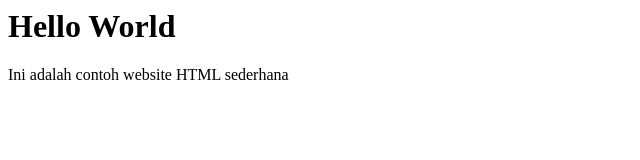
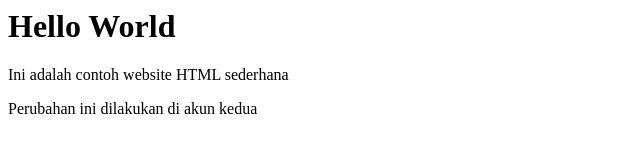
Before and after one commit to dayuariefin12/web-sederhana, a plain HTML site: page index.html in a window 1280 px wide. Shown: the whole page, without its empty margins (0-640 px from the left). Drawn offline with Linux system fonts and the light colour scheme.

Commit message:
update akun2

```diff
--- a/index.html
+++ b/index.html
@@ -5,5 +5,6 @@
   <body>
     <h1>Hello World</h1>
     <p>Ini adalah contoh website HTML sederhana</p>
+    <p>Perubahan ini dilakukan di akun kedua</p>
   </body>
 </htmL>
```
